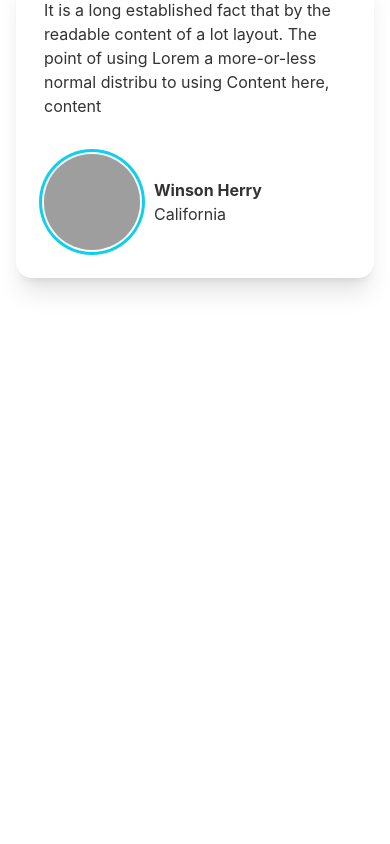
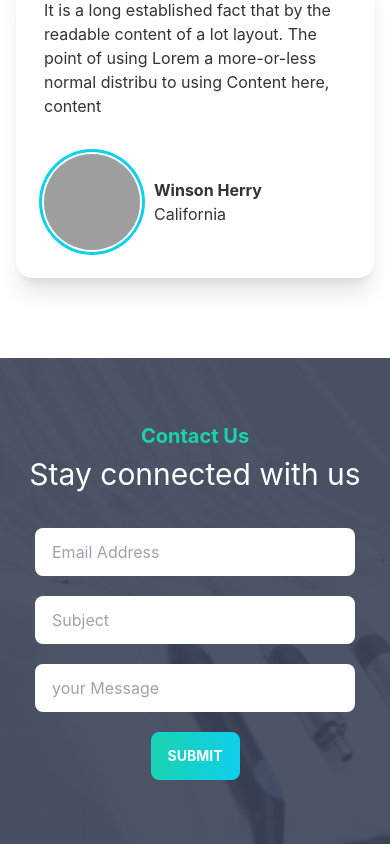
Before and after one commit to jhrhq/doctors-portal, a React (Create React App) app: page /home in a window 390 px wide. Shown: the part 5606-6450 px from the top of the page. Before the commit the page ends 5964 px from the top, so only its background shows below. Built offline with nearby package versions, Linux system fonts and the light colour scheme; grey boxes are pictures that could not be loaded; what tailwindcss-gradient would draw is missing.

Commit message:
contact responsive

```diff
--- /dev/null
+++ b/src/Pages/Home/ContactWithUs.js
@@ -0,0 +1,35 @@
+import appointment from "../../assets/images/appointment.png";
+import CommonButton from "../Common/CommonButton";
+
+const ContactWithUs = () => {
+  return (
+    <div className="py-16" style={{ backgroundImage: `url(${appointment})` }}>
+      <div className=" mb-9 text-center">
+        <h2 className="text-xl font-bold text-secondary mb-1.5">Contact Us</h2>
+        <p className="text-3xl font-normal text-white">
+          Stay connected with us
+        </p>
+      </div>
+      <div className="flex items-center flex-col">
+        <input
+          type="text"
+          placeholder="Email Address"
+          class="input w-full max-w-xs mb-5"
+        />
+        <input
+          type="text"
+          placeholder="Subject"
+          class="input w-full max-w-xs mb-5"
+        />
+        <input
+          type="text"
+          placeholder="your Message"
+          class="input w-full max-w-xs mb-5"
+        />
+        <CommonButton>Submit</CommonButton>
+      </div>
+    </div>
+  );
+};
+
+export default ContactWithUs;
--- a/src/Pages/Home/Home.js
+++ b/src/Pages/Home/Home.js
@@ -1,4 +1,5 @@
 import AppointmentBanner from "./AppointmentBanner";
+import ContactWithUs from "./ContactWithUs";
 import HeroBanner from "./HeroBanner";
 import Info from "./Info";
 import MiddleBanner from "./MiddleBanner";
@@ -14,6 +15,7 @@ const Home = () => {
       <MiddleBanner />
       <AppointmentBanner />
       <Testimonial />
+      <ContactWithUs />
     </div>
   );
 };
```
